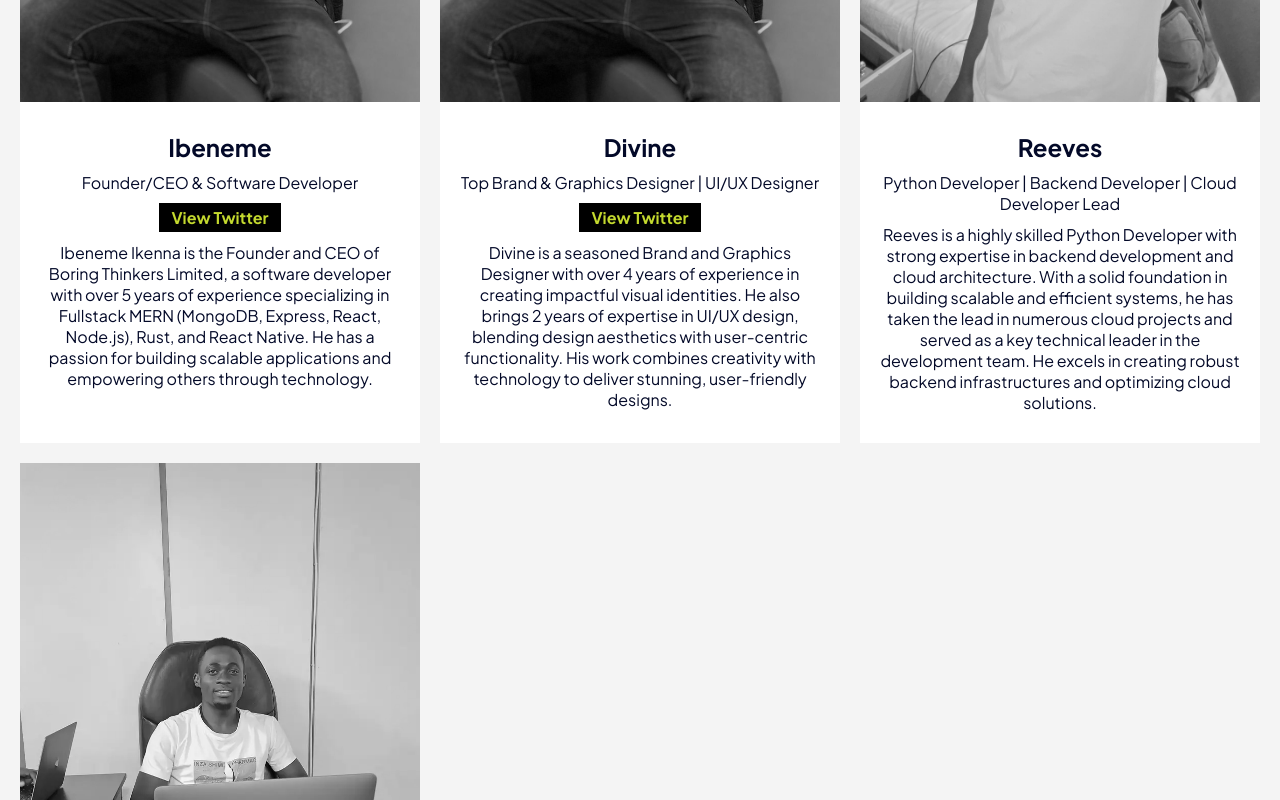
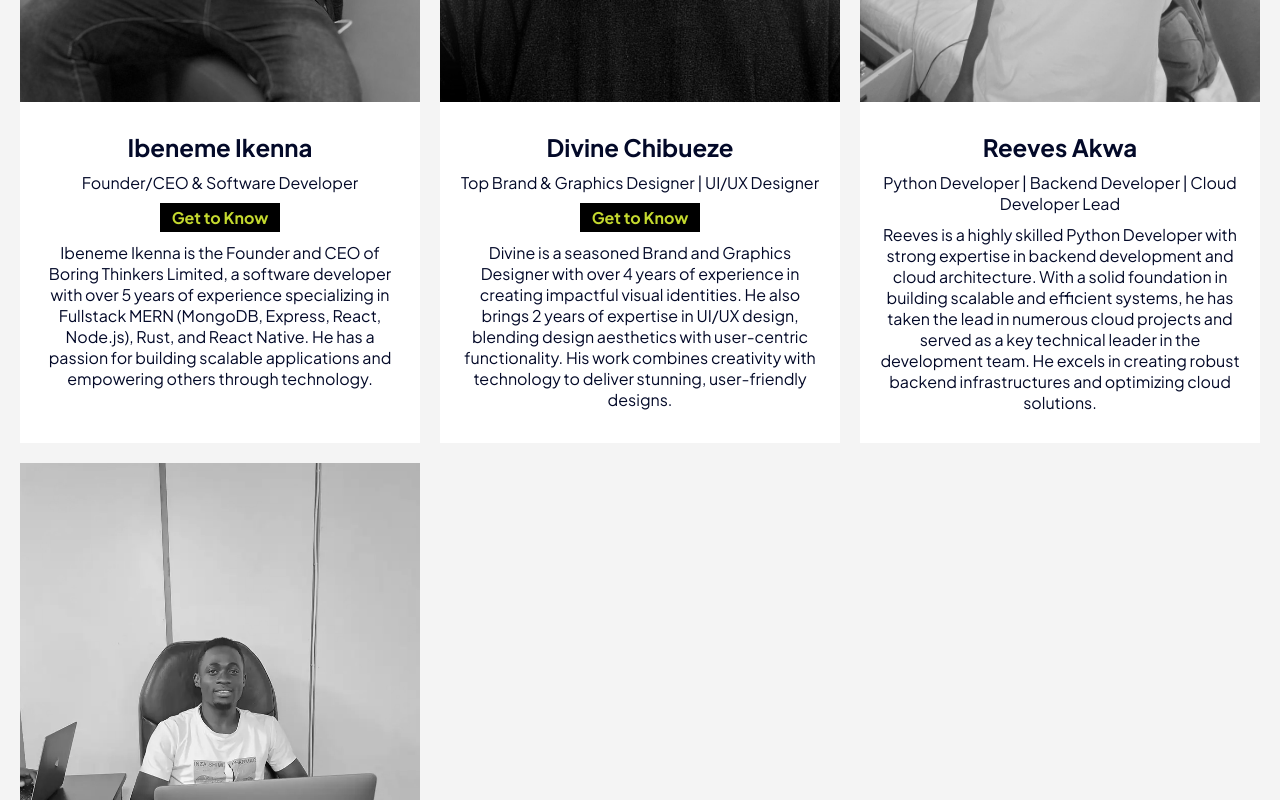
Before and after one commit to Ibeneme/Boringthinkers, a React (Vite) app: page /team in a window 1280 px wide. Shown: the part 1400-2200 px from the top of the page. Built offline with nearby package versions, Linux system fonts and the light colour scheme.

Commit message:
first commit

```diff
--- a/src/Components/OurTeam/OurTeam.tsx
+++ b/src/Components/OurTeam/OurTeam.tsx
@@ -2,34 +2,34 @@ import React, { useEffect, useRef } from "react";
 import "./OurTeam.css"; // Import the CSS file for styling
 
 import ibenemeImage from "../../assets/images/team/me.jpeg";
-//import wilsonImage from "../../assets/images/team/mudi.jpg";
+import divineImage from "../../assets/images/team/divine.jpg";
 import reevesImage from "../../assets/images/team/reeves.jpg";
 import ernestImage from "../../assets/images/team/ernest.png";
 //import bonaventureImage from "../../assets/images/team/me.jpeg";
 
 const teamMembers = [
   {
-    name: "Ibeneme",
+    name: "Ibeneme Ikenna",
     title: "Founder/CEO & Software Developer",
     bio: "Ibeneme Ikenna is the Founder and CEO of Boring Thinkers Limited, a software developer with over 5 years of experience specializing in Fullstack MERN (MongoDB, Express, React, Node.js), Rust, and React Native. He has a passion for building scalable applications and empowering others through technology.",
     image: ibenemeImage, // Replace with the actual image variable or path
     twitter: "https://x.com/Ibeneme_Ikenna", // Twitter URL for Ibeneme
   },
   {
-    name: "Divine",
+    name: "Divine Chibueze",
     title: "Top Brand & Graphics Designer | UI/UX Designer",
     bio: "Divine is a seasoned Brand and Graphics Designer with over 4 years of experience in creating impactful visual identities. He also brings 2 years of expertise in UI/UX design, blending design aesthetics with user-centric functionality. His work combines creativity with technology to deliver stunning, user-friendly designs.",
-    image: ibenemeImage, // Replace with the actual image variable or path
-    twitter: "https://x.com/madebymudi", // Twitter URL for Wilson
+    image: divineImage, // Replace with the actual image variable or path
+    twitter: "https://www.behance.net/divinechibueze", // Twitter URL for Wilson
   },
   {
-    name: "Reeves",
+    name: "Reeves Akwa",
     title: "Python Developer | Backend Developer | Cloud Developer Lead",
     bio: "Reeves is a highly skilled Python Developer with strong expertise in backend development and cloud architecture. With a solid foundation in building scalable and efficient systems, he has taken the lead in numerous cloud projects and served as a key technical leader in the development team. He excels in creating robust backend infrastructures and optimizing cloud solutions.",
     image: reevesImage, // Replace with the actual image variable or path
   },
   {
-    name: "Ernest",
+    name: "Ernest Nwankwo",
     title: "Fullstack Developer | MERN Stack Specialist",
     bio: "Ernest is a skilled Fullstack Developer with 3 years of experience specializing in the MERN stack (MongoDB, Express, React, Node.js). He is passionate about building modern, efficient web applications and has a strong foundation in both frontend and backend technologies. Ernest thrives in fast-paced environments, constantly learning new technologies and frameworks to improve his skills.",
     image: ernestImage, // Replace with the actual image variable or path
@@ -102,7 +102,7 @@ const OurTeam: React.FC = () => {
                     padding: `4px 12px`,
                   }}
                 >
-                  View Twitter
+                  Get to Know
                 </a>
               )}
 
```
Also changed, not shown: src/assets/images/team/divine.jpg (added), 1 other file (tests, documents, lock files or other folders).
